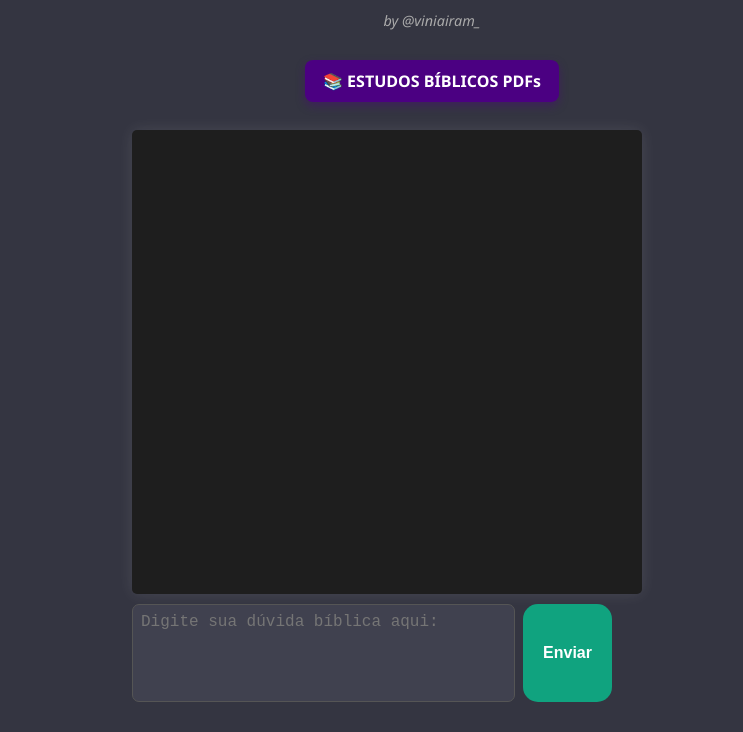
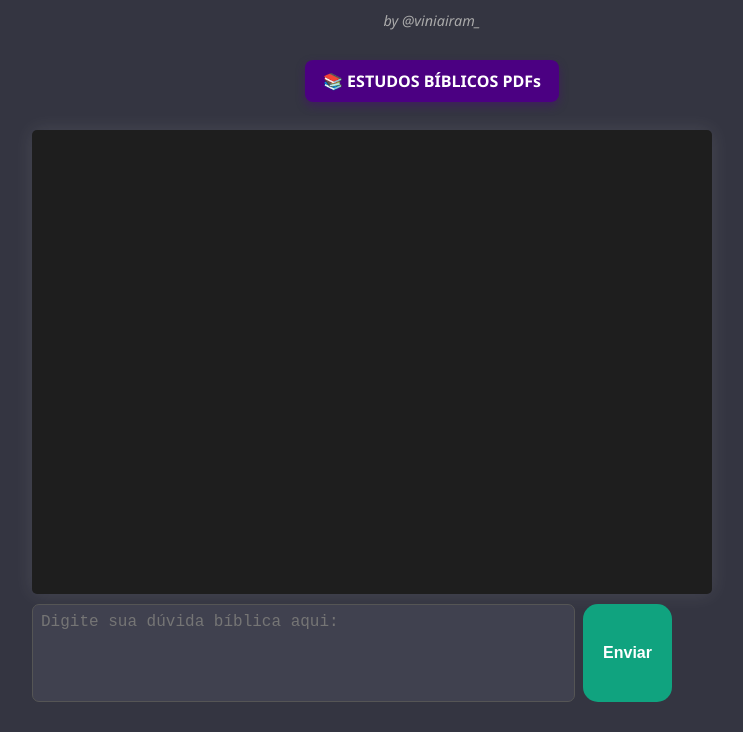
Before and after one commit to viniairam7/Umpi-Chat, a website: page index.html in a window 1280 px wide. Shown: the part 88-820 px from the top of the page, without its empty margins (208-951 px from the left). Drawn offline with Linux system fonts and the light colour scheme.

Commit message:
Update style.css

```diff
--- a/style.css
+++ b/style.css
@@ -13,7 +13,7 @@ body {
 
 h1 {
     font-size: 2.5rem;
-    margin: 5px 5px 20px 20px;
+    margin: 5px 5px 10px 20px;
     animation: fadeIn 2s ease-in-out;
     color: #ffffff;
 }
@@ -23,8 +23,8 @@ h1 {
     display: flex;
     flex-direction: column;
     justify-content: space-between;
-    width: 80%;
-    max-width: 600px;
+    width: 100%;
+    max-width: 800px;
     height: 80%;
     margin-top: 20px; /* <-- espaçamento entre botão e chat */
 }
@@ -34,9 +34,9 @@ h1 {
     width: 80%;
     background-color: #1e1e1e;
     color: #ffffff;
-    padding: 15px;
+    padding: 20px;
     border-radius: 5px;
-    box-shadow: 0 0 15px rgba(255, 255, 255, 0.1);
+    box-shadow: 0 0 20px rgba(255, 255, 255, 0.1);
     overflow-y: auto;
     max-height: 75vh;
     display: flex;
```
